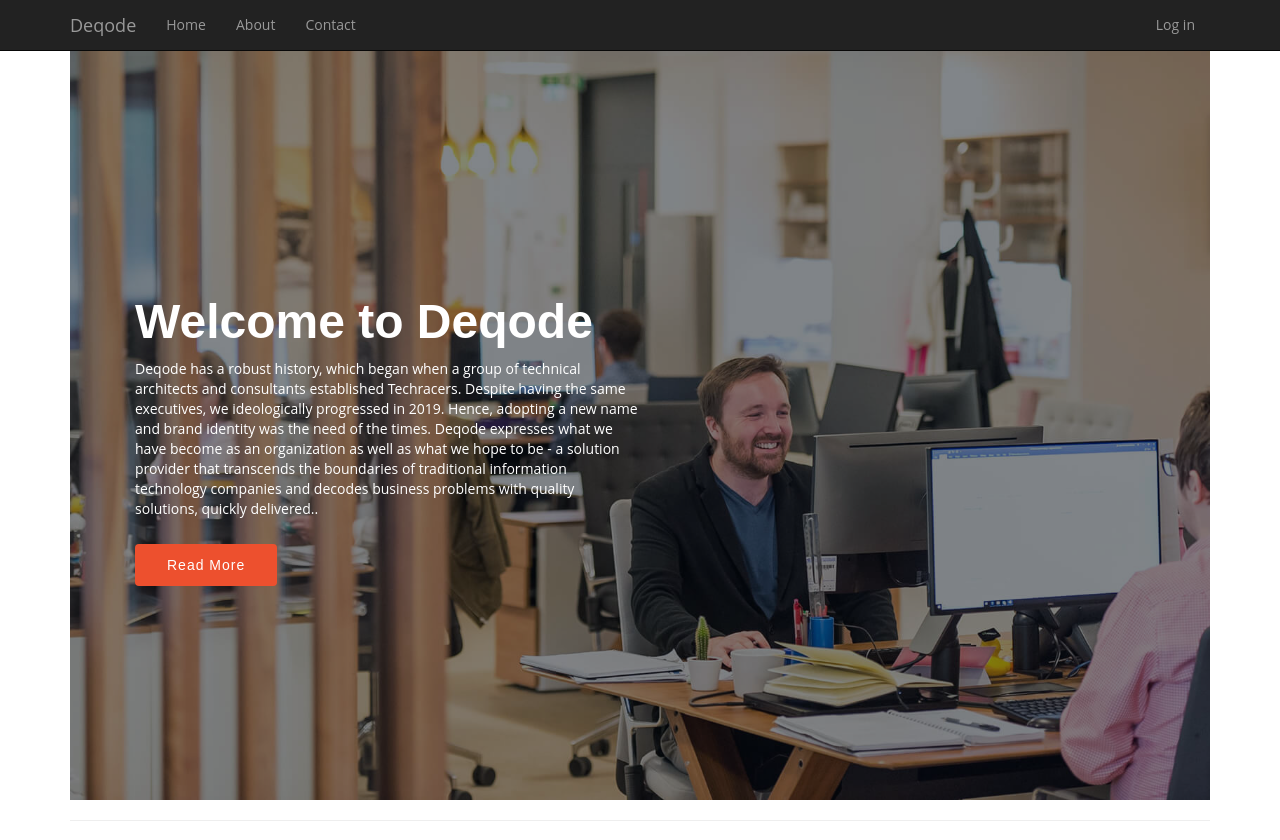
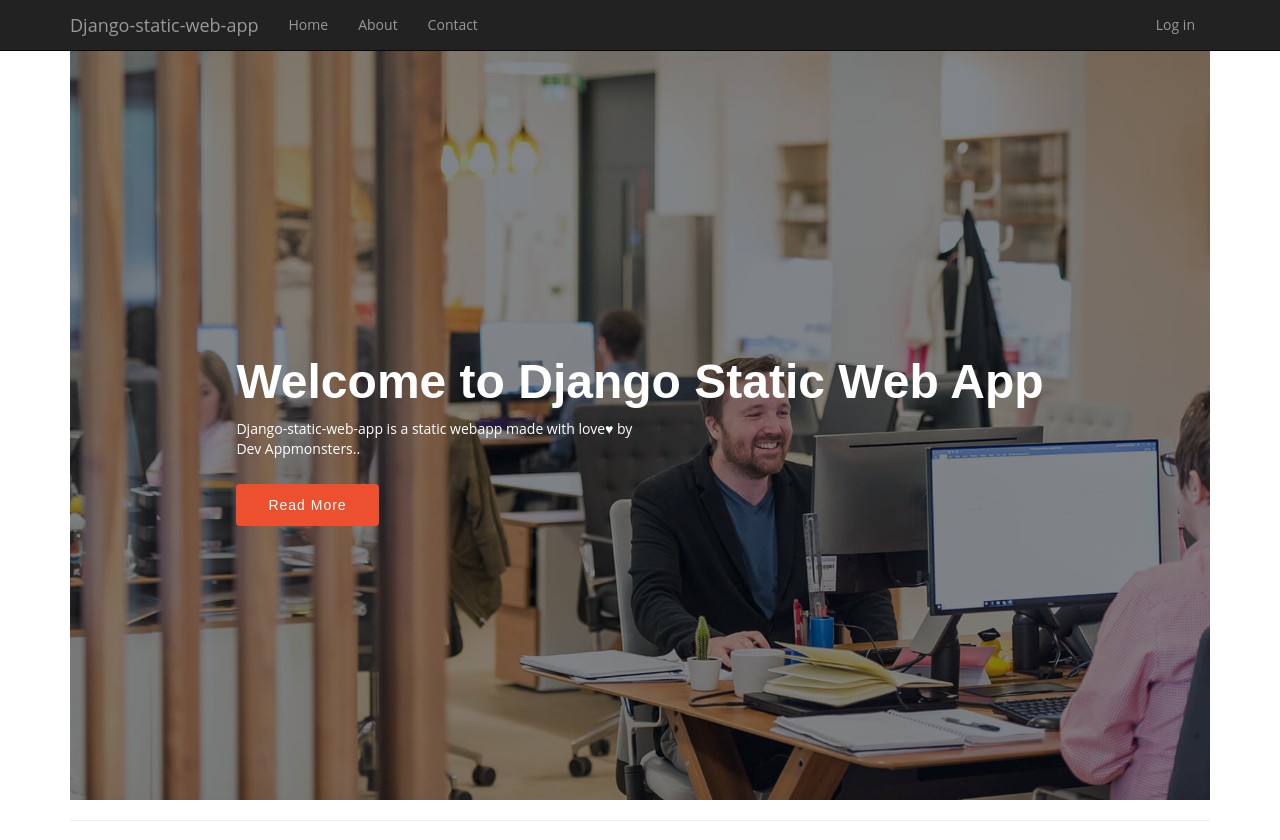
Before and after one commit to dev-appmonsters/Django-static-web-app, a Django app: page / in a window 1280 px wide. Shown: the top 840 px of the page. Run offline with Django 3.2, Linux system fonts and the light colour scheme; some libraries are stand-ins or nearby versions.

Commit message:
BREAKING CHANGE: restructured the code

```diff
--- a/app/templates/about.html
+++ b/app/templates/about.html
@@ -11,7 +11,7 @@
 			<h4 class="gray mb-4">Ideate<span class=orange>.</span> Innovate<span class=orange>.</span> Inspire<span class=orange>.</span></h4>
 			<p class=gray>
 				Ideate. Innovate. Inspire.
-			At Deqode, our purpose is to help businesses solve complex problems using new-age technologies. We are industry leaders in cutting-edge technologies and we leverage our deep industry knowledge and technical expertise to optimise business processes, maximize impact and foster business growth. We are driven by our passion to innovate and create solutions that inspire the future.</p>
+			We are driven by our passion to innovate and create solutions that inspire the future.</p>
 		</div>
 	</section>
 	<!-- End About Section -->
--- a/app/templates/contact.html
+++ b/app/templates/contact.html
@@ -28,7 +28,7 @@
 							<div class="info-box mt-4">
 								<i class="bx bx-envelope"></i>
 								<h3>Email Us</h3>
-								<p>info@deqode.com<br>contact@deqode.com</p>
+								<p>info@example.com<br>contact@example.com</p>
 							</div>
 						</div>
 						<div class="col-md-6">
--- a/app/templates/index.html
+++ b/app/templates/index.html
@@ -9,9 +9,9 @@
             <div class="carousel-item active" style="background-image: url(../../static/app/assets/img/slide/slide-1.jpg)">
                 <div class="carousel-container">
                     <div class="container">
-                        <h2 class="animate__animated animate__fadeInDown">Welcome to <span>Deqode</span></h2>
-                        <p class="animate__animated animate__fadeInUp">Deqode has a robust history, which began when a group of technical architects and consultants established Techracers. Despite having the same executives, we ideologically progressed in 2019. Hence, adopting a new name and brand identity was the need of the times.
-                        Deqode expresses what we have become as an organization as well as what we hope to be - a solution provider that transcends the boundaries of traditional information technology companies and decodes business problems with quality solutions, quickly delivered..</p>
+                        <h2 class="animate__animated animate__fadeInDown">Welcome to <span>Django Static Web App</span></h2>
+                        <p class="animate__animated animate__fadeInUp">
+                        Django-static-web-app is a static webapp made with love♥ by Dev Appmonsters..</p>
                         <a href="/about" class="btn-get-started animate__animated animate__fadeInUp scrollto">Read More</a>
                     </div>
                 </div>
--- a/app/templates/layout.html
+++ b/app/templates/layout.html
@@ -3,7 +3,7 @@
     <head>
         <meta charset="utf-8" />
         <meta name="viewport" content="width=device-width, initial-scale=1.0">
-        <title>{{ title }} - Deqode</title>
+        <title>{{ title }} - Django-static-web-app</title>
         {% load staticfiles %}
         <link rel="stylesheet" type="text/css" href="{% static 'app/content/bootstrap.min.css' %}" />
         <link rel="stylesheet" type="text/css" href="{% static 'app/content/site.css' %}" />
@@ -19,7 +19,7 @@
                     <span class="icon-bar"></span>
                     <span class="icon-bar"></span>
                     </button>
-                    <a href="/" class="navbar-brand">Deqode</a>
+                    <a href="/" class="navbar-brand">Django-static-web-app</a>
                 </div>
                 <div class="navbar-collapse collapse">
                     <ul class="nav navbar-nav">
--- a/deqode_webapp/__init__.py
+++ /dev/null
@@ -1,3 +0,0 @@
-"""
-Package for deqode_webapp.
-"""
--- a/manage.py
+++ b/manage.py
@@ -9,7 +9,7 @@ import sys
 if __name__ == "__main__":
     os.environ.setdefault(
         "DJANGO_SETTINGS_MODULE",
-        "deqode_webapp.settings"
+        "webapp.settings"
     )
 
     from django.core.management import execute_from_command_line
--- /dev/null
+++ b/webapp/__init__.py
@@ -0,0 +1,3 @@
+"""
+Package for webapp.
+"""
--- a/deqode_webapp/settings.py
+++ b/webapp/settings.py
@@ -1,5 +1,5 @@
 """
-Django settings for deqode_webapp project.
+Django settings for project.
 
 Generated by 'django-admin startproject' using Django 1.9.1.
 
@@ -53,7 +53,7 @@ MIDDLEWARE_CLASSES = [
     'django.middleware.clickjacking.XFrameOptionsMiddleware',
 ]
 
-ROOT_URLCONF = 'deqode_webapp.urls'
+ROOT_URLCONF = 'webapp.urls'
 
 TEMPLATES = [
     {
@@ -71,7 +71,7 @@ TEMPLATES = [
     },
 ]
 
-WSGI_APPLICATION = 'deqode_webapp.wsgi.application'
+WSGI_APPLICATION = 'webapp.wsgi.application'
 
 
 # Database
--- a/deqode_webapp/urls.py
+++ b/webapp/urls.py
@@ -1,5 +1,5 @@
 """
-Definition of urls for deqode_webapp.
+Definition of urls for webapp.
 """
 
 from datetime import datetime
--- a/deqode_webapp/wsgi.py
+++ b/webapp/wsgi.py
@@ -1,5 +1,5 @@
 """
-WSGI config for deqode_webapp project.
+WSGI config for Django-static-web-app project.
 
 This module contains the WSGI application used by Django's development server
 and any production WSGI deployments. It should expose a module-level variable
@@ -15,7 +15,7 @@ framework.
 """
 import os
 
-os.environ.setdefault("DJANGO_SETTINGS_MODULE", "deqode_webapp.settings")
+os.environ.setdefault("DJANGO_SETTINGS_MODULE", "webapp.settings")
 
 # This application object is used by any WSGI server configured to use this
 # file. This includes Django's development server, if the WSGI_APPLICATION
```
Also changed, not shown: readme.html (deleted, +0 -32 lines), Readme.md, 3 other files.
